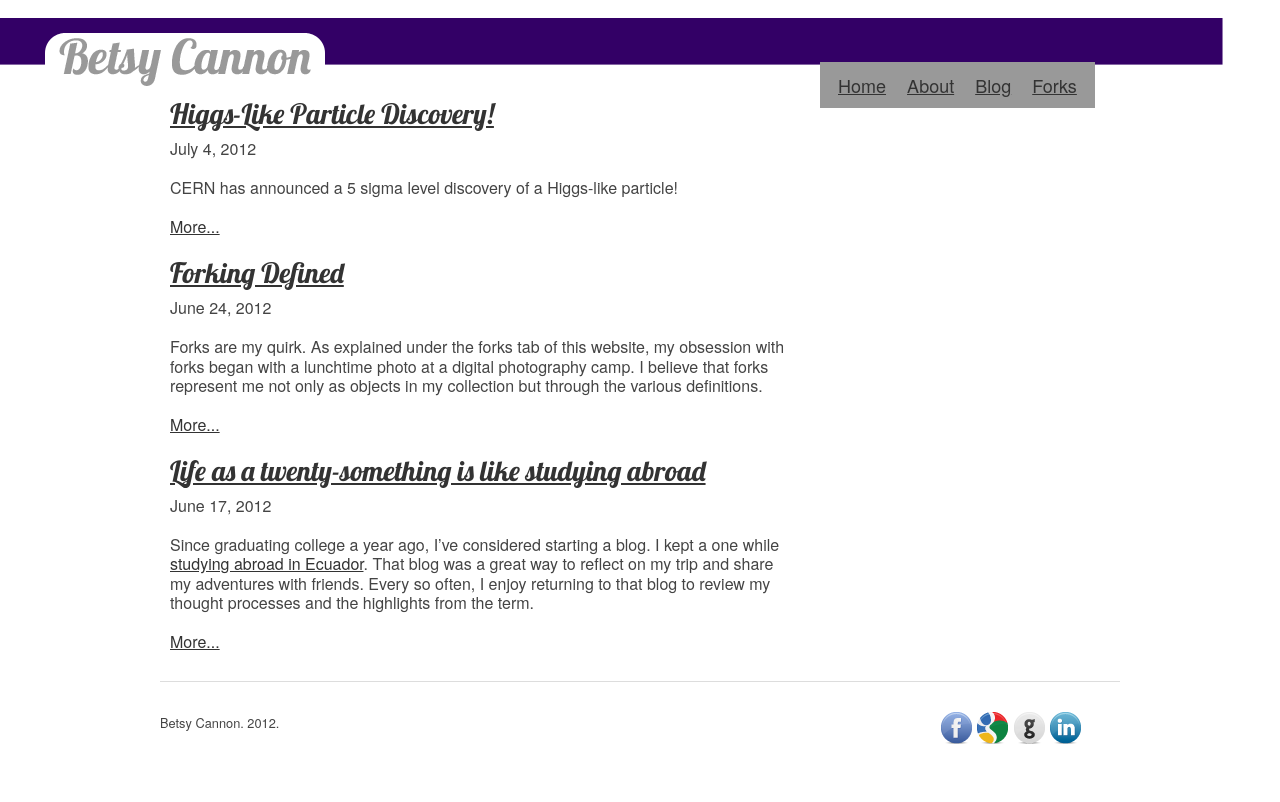
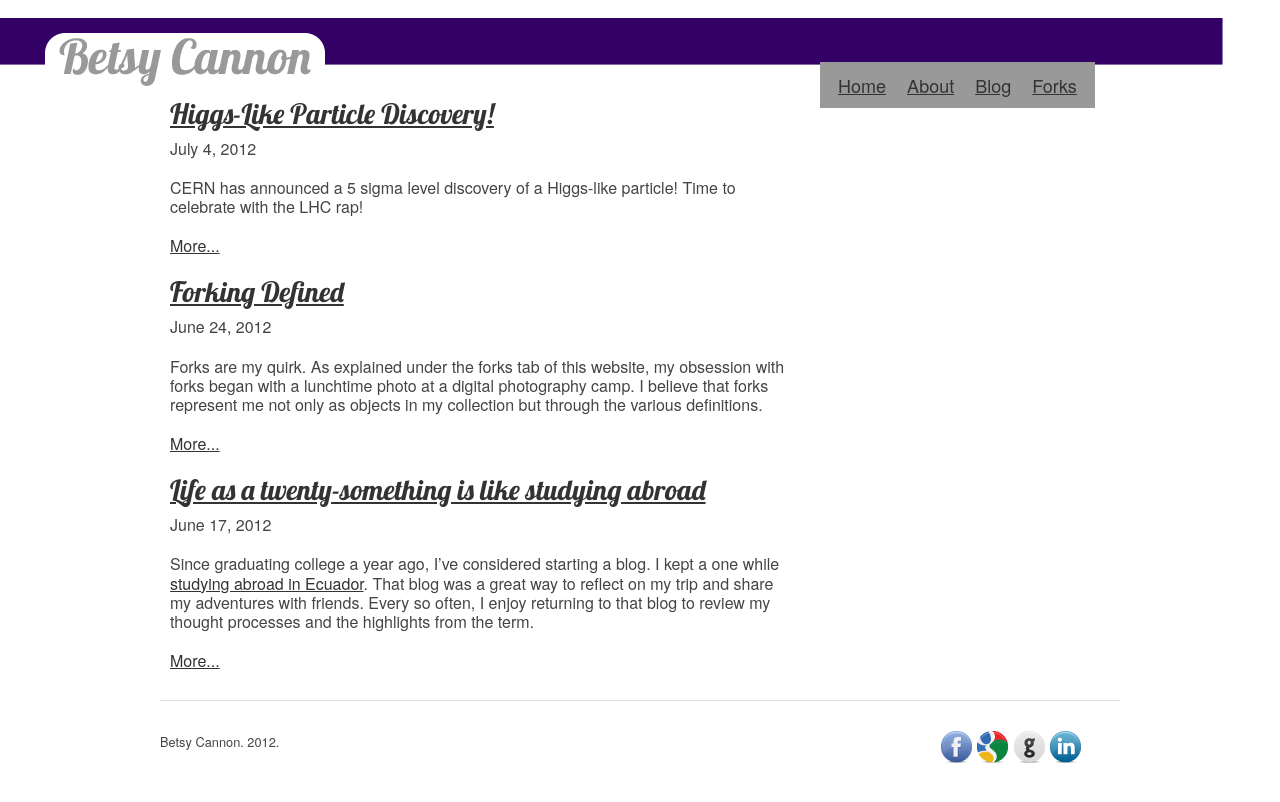
Before and after one commit to forklady42/forklady42.github.com, a Jekyll site: the page built from blog.html, in a window 1280 px wide. Shown: the top 802 px of the page. Built offline with Jekyll 4.4.1, drawn with Linux system fonts in a browser that asks for light colours; some web fonts are replaced; Markdown is read by kramdown in place of the engine named in the settings.

Commit message:
blog excerpts working

```diff
--- a/_posts/2012-07-04-higgs.md
+++ b/_posts/2012-07-04-higgs.md
@@ -1,6 +1,7 @@
 ---
 layout: post
 title: Higgs-Like Particle Discovery!
+excerpt: CERN has announced a 5 sigma level discovery of a Higgs-like particle! Time to celebrate with the LHC rap!
 ---
 
 CERN has announced a 5 sigma level discovery of a Higgs-like particle!
--- a/blog.html
+++ b/blog.html
@@ -10,6 +10,7 @@ layout: layout1
 
 </h3>
 <span>{{ post.date | date: '%B' }} {{ post.date | date: '%e' }}, {{ post.date | date: '%Y' }}</span>
+
 <p>
     {{ post.excerpt | markdownify }}
     <span class="more"><a href="{{ post.url }}">More...</a></span>
```
Also changed, not shown: _posts/2012-06-17-introduction.md (+1 -0 lines), _posts/2012-06-24-forking-defined.md (+1 -0 lines).
